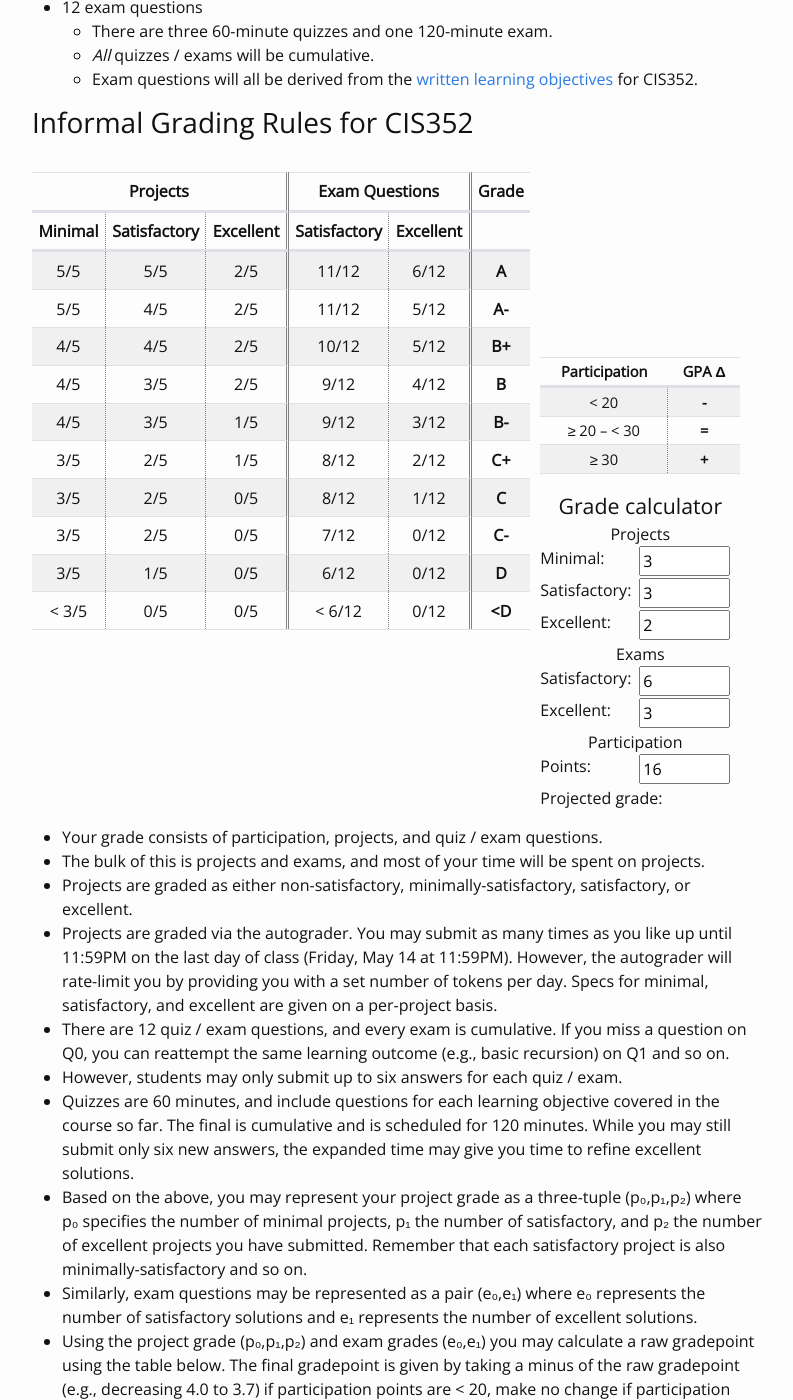
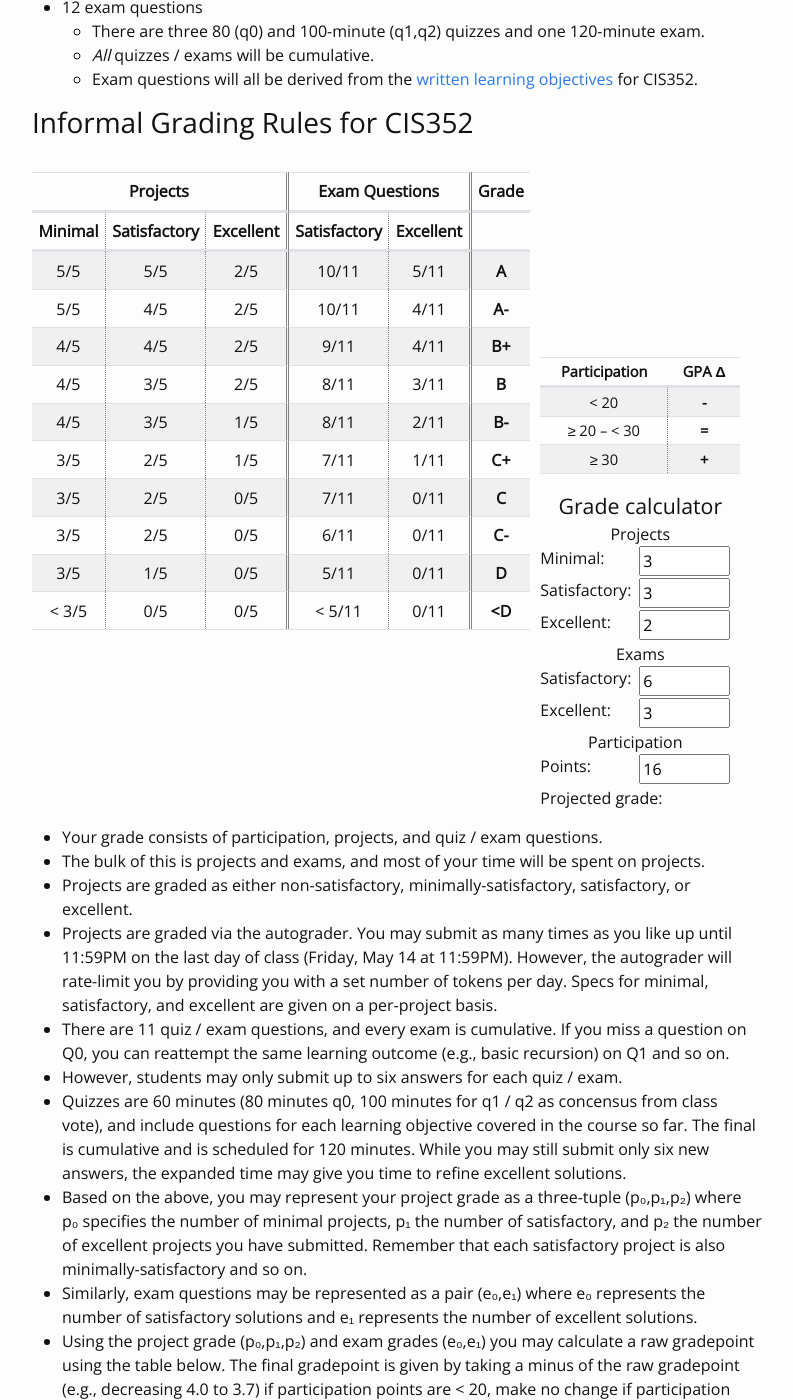
Before and after one commit to kmicinski/cis352-s21, a Jekyll site: the page docs/syllabus/index.html, which Jekyll copies as it is, in a window 1280 px wide and 1400 px high, scrolled down 1061 px. Shown: the whole window, without its empty margins (243-1036 px from the left). Built offline with Jekyll 4.4.1, drawn with Linux system fonts in a browser that asks for light colours; nearby versions of some CDN libraries.

Commit message:
webpage update

```diff
--- a/docs/feed.xml
+++ b/docs/feed.xml
@@ -5,8 +5,8 @@
     <description>CMSC352--Principles of Programming Languages (Spring '21) at Syracuse</description>
     <link>http://kmicinski.com/cis352-s21/</link>
     <atom:link href="http://kmicinski.com/cis352-s21/feed.xml" rel="self" type="application/rss+xml"/>
-    <pubDate>Tue, 27 Apr 2021 00:43:21 -0400</pubDate>
-    <lastBuildDate>Tue, 27 Apr 2021 00:43:21 -0400</lastBuildDate>
+    <pubDate>Mon, 17 May 2021 23:42:57 -0400</pubDate>
+    <lastBuildDate>Mon, 17 May 2021 23:42:57 -0400</lastBuildDate>
     <generator>Jekyll v4.2.0</generator>
 
       <item>
--- a/docs/syllabus/index.html
+++ b/docs/syllabus/index.html
@@ -145,7 +145,7 @@ programming instruction with the TAs / instructor instead.</li>
   </li>
   <li>12 exam questions
     <ul>
-      <li>There are three 60-minute quizzes and one 120-minute exam.</li>
+      <li>There are three 80 (q0) and 100-minute (q1,q2) quizzes and one 120-minute exam.</li>
       <li><em>All</em> quizzes / exams will be cumulative.</li>
       <li>Exam questions will all be derived from the <a href="http://kmicinski.com//cis352-s21/learning-objectives">written learning
 objectives</a> for
@@ -180,80 +180,80 @@ CIS352.</li>
             <td class="smgradecol" id="proj-min-5">5/5</td>
             <td class="smgradecol" id="proj-sat-5">5/5</td>
             <td class="lggradecol" id="proj-exc-2">2/5</td>
-            <td class="smgradecol" id="exam-sat-11">11/12</td>
-            <td class="lggradecol" id="exam-exc-6">6/12</td>
+            <td class="smgradecol" id="exam-sat-11">10/11</td>
+            <td class="lggradecol" id="exam-exc-6">5/11</td>
             <th scope="row">A</th>
           </tr>
           <tr id="gradeam">
             <td class="smgradecol">5/5</td>
             <td class="smgradecol" id="proj-sat-4">4/5</td>
             <td class="lggradecol">2/5</td>
-            <td class="smgradecol">11/12</td>
-            <td class="lggradecol" id="exam-exc-5">5/12</td>
+            <td class="smgradecol">10/11</td>
+            <td class="lggradecol" id="exam-exc-5">4/11</td>
             <th scope="row">A-</th>
           </tr>
           <tr>
             <td class="smgradecol" id="proj-min-4">4/5</td>
             <td class="smgradecol">4/5</td>
             <td class="lggradecol">2/5</td>
-            <td class="smgradecol" id="exam-sat-10">10/12</td>
-            <td class="lggradecol">5/12</td>
+            <td class="smgradecol" id="exam-sat-10">9/11</td>
+            <td class="lggradecol">4/11</td>
             <th scope="row">B+</th>
           </tr>
           <tr>
             <td class="smgradecol">4/5</td>
             <td class="smgradecol" id="proj-sat-3">3/5</td>
             <td class="lggradecol">2/5</td>
-            <td class="smgradecol" id="exam-sat-9">9/12</td>
-            <td class="lggradecol" id="exam-exc-4">4/12</td>
+            <td class="smgradecol" id="exam-sat-9">8/11</td>
+            <td class="lggradecol" id="exam-exc-4">3/11</td>
             <th scope="row">B</th>
           </tr>
           <tr>
             <td class="smgradecol">4/5</td>
             <td class="smgradecol">3/5</td>
             <td class="lggradecol" id="proj-exc-1">1/5</td>
-            <td class="smgradecol">9/12</td>
-            <td class="lggradecol" id="exam-exc-3">3/12</td>
+            <td class="smgradecol">8/11</td>
+            <td class="lggradecol" id="exam-exc-3">2/11</td>
             <th scope="row">B-</th>
           </tr>
           <tr>
             <td class="smgradecol" id="proj-min-3">3/5</td>
             <td class="smgradecol" id="proj-sat-2">2/5</td>
             <td class="lggradecol">1/5</td>
-            <td class="smgradecol" id="exam-sat-8">8/12</td>
-            <td class="lggradecol" id="exam-exc-2">2/12</td>
+            <td class="smgradecol" id="exam-sat-8">7/11</td>
+            <td class="lggradecol" id="exam-exc-2">1/11</td>
             <th scope="row">C+</th>
           </tr>
           <tr>
             <td class="smgradecol">3/5</td>
             <td class="smgradecol">2/5</td>
             <td class="lggradecol" id="proj-exc-0">0/5</td>
-            <td class="smgradecol">8/12</td>
-            <td class="lggradecol" id="exam-exc-1">1/12</td>
+            <td class="smgradecol">7/11</td>
+            <td class="lggradecol" id="exam-exc-1">0/11</td>
             <th scope="row">C</th>
           </tr>
           <tr>
             <td class="smgradecol">3/5</td>
             <td class="smgradecol">2/5</td>
             <td class="lggradecol">0/5</td>
-            <td class="smgradecol" id="exam-sat-7">7/12</td>
-            <td class="lggradecol" id="exam-exc-0">0/12</td>
+            <td class="smgradecol" id="exam-sat-7">6/11</td>
+            <td class="lggradecol" id="exam-exc-0">0/11</td>
             <th scope="row">C-</th>
           </tr>
           <tr>
             <td class="smgradecol">3/5</td>
             <td class="smgradecol" id="proj-sat-1">1/5</td>
             <td class="lggradecol">0/5</td>
-            <td class="smgradecol" id="exam-sat-6">6/12</td>
-            <td class="lggradecol">0/12</td>
+            <td class="smgradecol" id="exam-sat-6">5/11</td>
+            <td class="lggradecol">0/11</td>
             <th scope="row">D</th>
           </tr>
           <tr>
             <td class="smgradecol" id="proj-min-2">&lt; 3/5</td>
             <td class="smgradecol" id="proj-sat-0">0/5</td>
             <td class="lggradecol">0/5</td>
-            <td class="smgradecol" id="exam-sat-5">&lt; 6/12</td>
-            <td class="lggradecol">0/12</td>
+            <td class="smgradecol" id="exam-sat-5">&lt; 5/11</td>
+            <td class="lggradecol">0/11</td>
             <th scope="row">&lt;D</th>
           </tr>
         </tbody>
@@ -400,19 +400,19 @@ CIS352.</li>
               var pa = parseInt(document.getElementById('exam_part').value)
 
               var grade = [pm,ps,pe,es,ee]
-              var grade_a = [5,5,2,11,6]
-              var grade_am = [5,4,2,11,5]
-              var grade_bp = [4,4,2,10,5]
-              var grade_b = [4,3,2,9,4]
-              var grade_bm = [4,3,1,9,3]
-              var grade_cp = [3,2,1,8,2]
-              var grade_c = [3,2,0,8,1]
-              var grade_cm = [3,2,0,7,0]
-              var grade_d = [3,1,0,6,0]
+              var grade_a = [5,5,2,10,6]
+              var grade_am = [5,4,2,10,4]
+              var grade_bp = [4,4,2,9,4]
+              var grade_b = [4,3,2,8,3]
+              var grade_bm = [4,3,1,8,2]
+              var grade_cp = [3,2,1,7,1]
+              var grade_c = [3,2,0,7,0]
+              var grade_cm = [3,2,0,6,0]
+              var grade_d = [3,1,0,5,0]
 
               var calibrate = [grade_a, grade_am, grade_bp, grade_b, grade_bm, grade_cp, grade_c, grade_cm, grade_d]
               var count = [0,0,0,0,0]
-              var validcheck = (es >= ee) && (pe <= ps) && (ps <= pm) && (es<=12) && (pm<=5) && (pe>=0) && (ee>=0)
+              var validcheck = (es >= ee) && (pe <= ps) && (ps <= pm) && (es<=11) && (pm<=5) && (pe>=0) && (ee>=0)
               var complete = !isNaN(pm) && !isNaN(ps) && !isNaN(pe) && !isNaN(es) && !isNaN(ee) && !isNaN(pa);
               // console.log(complete)
               for(i=0;i<5;i++){
@@ -470,15 +470,16 @@ as you like up until 11:59PM on the last day of class (Friday, May
 providing you with a set number of tokens per day. Specs for
 minimal, satisfactory, and excellent are given on a per-project
 basis.</li>
-  <li>There are 12 quiz / exam questions, and every exam is cumulative. If
+  <li>There are 11 quiz / exam questions, and every exam is cumulative. If
 you miss a question on Q0, you can reattempt the same learning
 outcome (e.g., basic recursion) on Q1 and so on.</li>
   <li>However, students may only submit up to six answers for each quiz / exam.</li>
-  <li>Quizzes are 60 minutes, and include questions for each learning
-objective covered in the course so far. The final is cumulative and
-is scheduled for 120 minutes. While you may still submit only six
-new answers, the expanded time may give you time to refine excellent
-solutions.</li>
+  <li>Quizzes are <strikethrough>60 minutes</strikethrough> (<b>80 minutes
+q0, 100 minutes for q1 / q2 as concensus from class vote</b>), and
+include questions for each learning objective covered in the course
+so far. The final is cumulative and is scheduled for 120
+minutes. While you may still submit only six new answers, the
+expanded time may give you time to refine excellent solutions.</li>
   <li>Based on the above, you may represent your project grade as a
 three-tuple (p₀,p₁,p₂) where p₀ specifies the number of minimal
 projects, p₁ the number of satisfactory, and p₂ the number of
```
